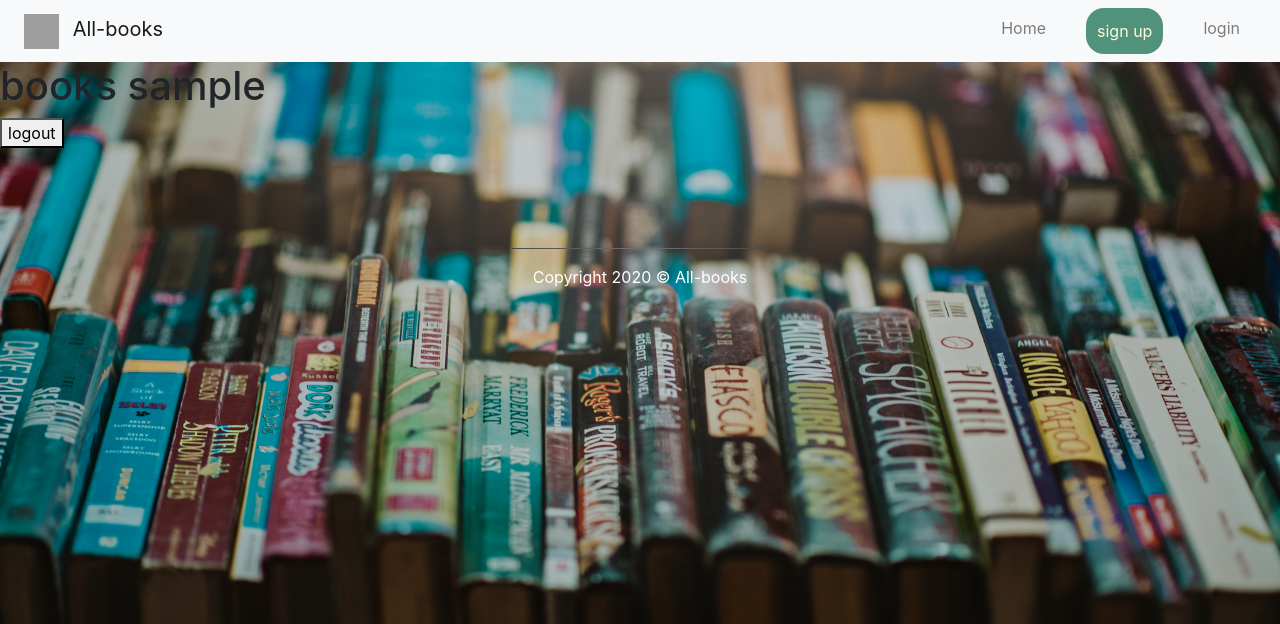
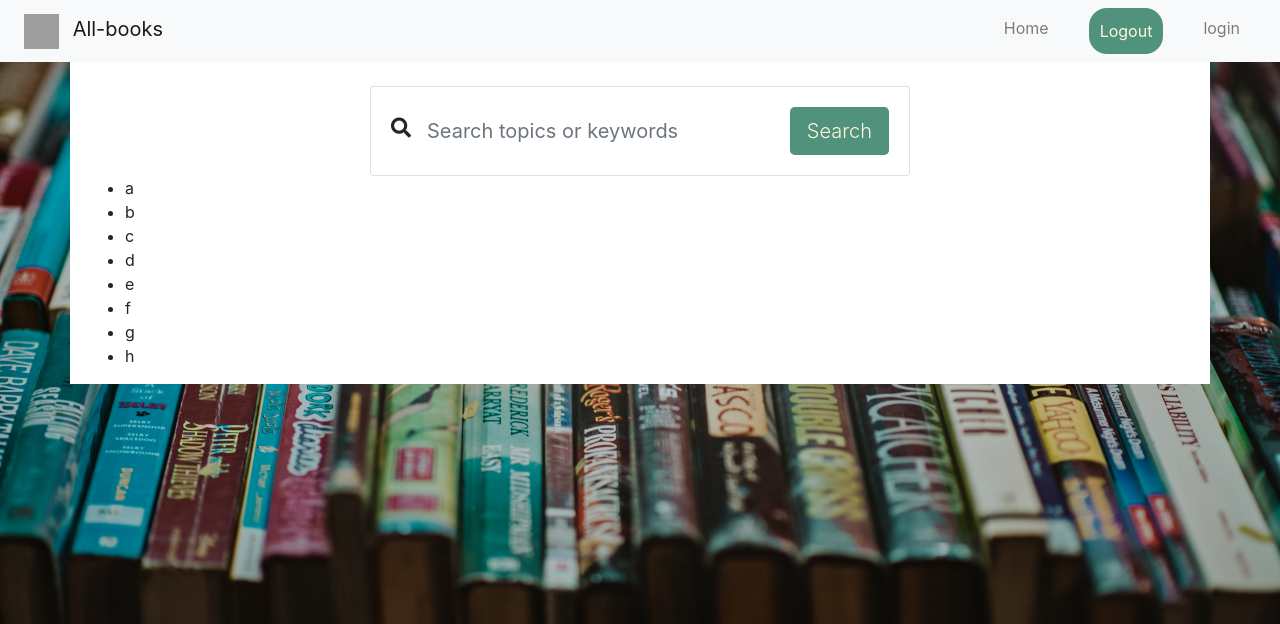
Before and after one commit to karinabogacz/BookShelf, a Flask app: page /search in a window 1280 px wide. Shown: the top 624 px of the page. Run offline with Flask 2, Linux system fonts and the light colour scheme; the visitor is signed in with stand-in values (Sample User, id 1); some libraries are stand-ins or nearby versions; grey boxes are pictures that could not be loaded.

Commit message:
Add files via upload

```diff
--- a/application.py
+++ b/application.py
@@ -34,14 +34,14 @@ def sign_up():
         password = str(request.form.get("password"))
 
         if username == "" or email == "" or password == "":
-            return render_template ("error.html", message = "You need to fill in all fields")
+            return render_template ("sign_up.html", message = "You need to fill in all fields")
         try:
             db.execute("INSERT INTO users (username, email, password) VALUES (:username, :email, :password)", {"username": username, "email": email, "password": password})
             db.commit()
             session["user"] = username
-            return redirect(url_for("search"))
+            return redirect(url_for('search'))
         except:
-            return render_template("error.html", message = "username taken")
+            return render_template("sign_up.html", message = "Username taken")
     return render_template("sign_up.html")
 
 @app.route("/login", methods=['GET','POST'])
@@ -52,13 +52,13 @@ def login():
         username = request.form.get("username")
         password = request.form.get("password")
 
-        if (db.execute("SELECT * FROM users WHERE username = :username AND password = :password", {"username":username, "password": password}).rowcount == 0):
-            return render_template("error.html", message = "Wrong username or password")
+        if db.execute("SELECT * FROM users WHERE username = :username AND password = :password", {"username": username, "password": password}).rowcount == 0:
+            return render_template ("login.html", message = "Wrong username or password")
         else:
             session["user"] = username
             return redirect(url_for("search"))
-    else:
-        return render_template ("login.html")
+
+    return render_template("login.html")
 
 @app.route("/search")
 def search():
--- a/static/stylesheet/style.css
+++ b/static/stylesheet/style.css
@@ -106,24 +124,22 @@ hr {
     background-image: linear-gradient(to right, cornsilk, #494a4a, cornsilk);
 }
 
-main{
-    background-color: #50927c;
-    padding-top: 5px;
-    padding-bottom: 25px;
-}
-
 footer p{
     color: #7c7c7d;
 }
 
-.footer-home{
-    margin-top: 100px !important;
+.form-control-borderless {
+    border: none;
 }
 
-.footer-home p{
-    color: white;
+.form-control-borderless:hover, .form-control-borderless:active, .form-control-borderless:focus {
+    border: none;
+    outline: none;
+    box-shadow: none;
 }
-.footer-home hr{
-    background-image: linear-gradient(to right, #494a4a, #747171, #494a4a);
 
+.btn-search{
+    background-color: #50927c;
+    color: cornsilk;
+    font-weight: 350;
 }
--- a/templates/layout_enter.html
+++ b/templates/layout_enter.html
@@ -9,6 +9,7 @@
     <!-- Bootstrap CSS -->
     <link rel="stylesheet" href="https://stackpath.bootstrapcdn.com/bootstrap/4.4.1/css/bootstrap.min.css" integrity="sha384-Vkoo8x4CGsO3+Hhxv8T/Q5PaXtkKtu6ug5TOeNV6gBiFeWPGFN9MuhOf23Q9Ifjh" crossorigin="anonymous">
     <link rel="stylesheet" href="{{ url_for('static', filename='stylesheet/style.css') }}"/>
+
     <title>{% block title %}{% endblock %}</title>
 </head>
 
@@ -16,7 +17,7 @@
 
     <header>
         <a href="{{url_for('index')}}" style="text-decoration: none;">
-        <h3 class="text-center my-3 h3-sign_up">All-books
+        <h3 class="text-center my-3 h3-logo">All-books
           <img src="https://img.icons8.com/flat_round/64/000000/bookmark-book.png" width="40" height="40" class="d-inline-block mx-2"  alt="logo">
         </h3>
       </a>
--- a/templates/layout_home.html
+++ b/templates/layout_home.html
@@ -9,13 +9,22 @@
     <!-- Bootstrap CSS -->
     <link rel="stylesheet" href="https://stackpath.bootstrapcdn.com/bootstrap/4.4.1/css/bootstrap.min.css" integrity="sha384-Vkoo8x4CGsO3+Hhxv8T/Q5PaXtkKtu6ug5TOeNV6gBiFeWPGFN9MuhOf23Q9Ifjh" crossorigin="anonymous">
     <link rel="stylesheet" href="{{ url_for('static', filename='stylesheet/style.css') }}"/>
+
+    <link rel="stylesheet" href="https://use.fontawesome.com/releases/v5.1.0/css/all.css" integrity="sha384-lKuwvrZot6UHsBSfcMvOkWwlCMgc0TaWr+30HWe3a4ltaBwTZhyTEggF5tJv8tbt" crossorigin="anonymous">
+
     <title>{% block title %}{% endblock %}</title>
 </head>
 
 <body class="layout_home">
 
 <nav class="navbar navbar-light bg-light navbar-expand-md">
-    <a class="navbar-brand" href="{{url_for('index')}}">
+
+    {%if session["user"]%}
+      <a class="navbar-brand" href="{{url_for('search')}}">
+    {%else%}
+      <a class="navbar-brand" href="{{url_for('index')}}">
+    {%endif%}
+
       <img src="https://img.icons8.com/flat_round/64/000000/bookmark-book.png" width="35" height="35" class="d-inline-block align-top mx-2" alt="brand image">
       <!-- <a href="https://icons8.com/icon/95142/book">Book icon by Icons8</a> -->
       All-books
@@ -23,26 +32,38 @@
 
     <div class="collapse navbar-collapse justify-content-between">
       <ul class="navbar-nav ml-auto">
+
         <li class="nav-item mx-3">
-          <a class="nav-link" href="{{url_for('index')}}">Home </a>
+          {%if session["user"]%}
+            <a class="nav-link" href="{{url_for('search')}}">Home </a>
+          {%else%}
+            <a class="nav-link" href="{{url_for('index')}}">Home </a>
+          {%endif%}
         </li>
+
         <li class="nav-item mx-3" style="background-color: #50927c; border-radius: 18px; padding: 3px">
-          <a class="nav-link" href="{{url_for('sign_up')}}" style="color: cornsilk;">sign up</a>
+          {%if session["user"]%}
+            <a class="nav-link" href="{{url_for('logout')}}" style="color: cornsilk;">Logout</a>
+          {%else%}
+            <a class="nav-link" href="{{url_for('sign_up')}}" style="color: cornsilk;">sign up</a>
+          {%endif%}
         </li>
+
         <li class="nav-item mx-3">
           <a class="nav-link" href="{{url_for('login')}}">login</a>
         </li>
+
       </ul>
     </div>
 </nav>
 
     {% block content %}{% endblock %}
 
-<footer class="footer-home">
+<!-- <footer class="footer-home">
   <footer class="text-center">
     <hr>
     <p class="mt-3 mb-2">Copyright 2020 &copy; All-books</p>
-</footer>
+</footer> -->
 
     <!-- Optional JavaScript -->
     <!-- jQuery first, then Popper.js, then Bootstrap JS -->
--- a/templates/search.html
+++ b/templates/search.html
@@ -1,8 +1,44 @@
 {% extends 'layout_home.html' %}
 
 {%block content%}
-<h1>books {{user}}</h1>
-<form action="{{url_for('logout')}}">
-    <button>logout</button>
-</form>
+
+<main>
+<div class="container" style="background-color: white">
+	<div class="row justify-content-center">
+    <div class="col-12 col-md-10 col-lg-6">
+       <form class="card card-sm form-search mt-4">
+          <div class="card-body row no-gutters align-items-center">
+            <div class="col-auto">
+              <i class="fas fa-search h5 text-body"></i>
+            </div>
+            <div class="col">
+              <input class="form-control form-control-lg form-control-borderless" type="search" placeholder="Search topics or keywords">
+            </div>
+            <div class="col-auto">
+              <button class="btn btn-lg btn-search" type="submit">Search</button>
+            </div>
+          </div>
+        </form>
+    </div>
+  </div>
+
+  <div class="row">
+    <div class="col-12 col-md-10 col-lg-8">
+      <ul>
+        <li>a</li>
+        <li>b</li>
+        <li>c</li>
+        <li>d</li>
+        <li>e</li>
+        <li>f</li>
+        <li>g</li>
+        <li>h</li>
+      </ul>
+
+    </div>
+
+  </div>
+</div>
+</main>
+
 {%endblock%}
```
Also changed, not shown: other parts of static/stylesheet/style.css (+36 -18 lines), templates/login.html (+12 -7 lines), templates/sign_up.html (+10 -5 lines), 1 other file.
